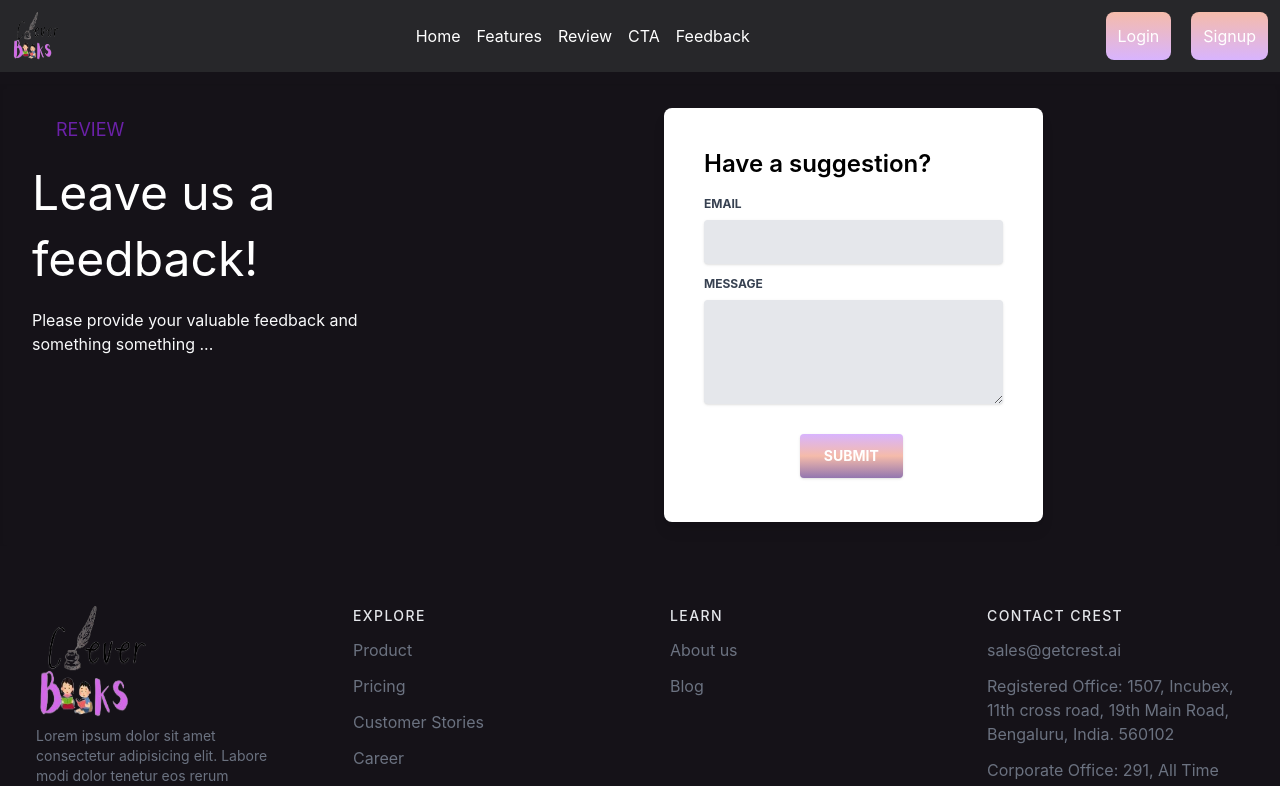
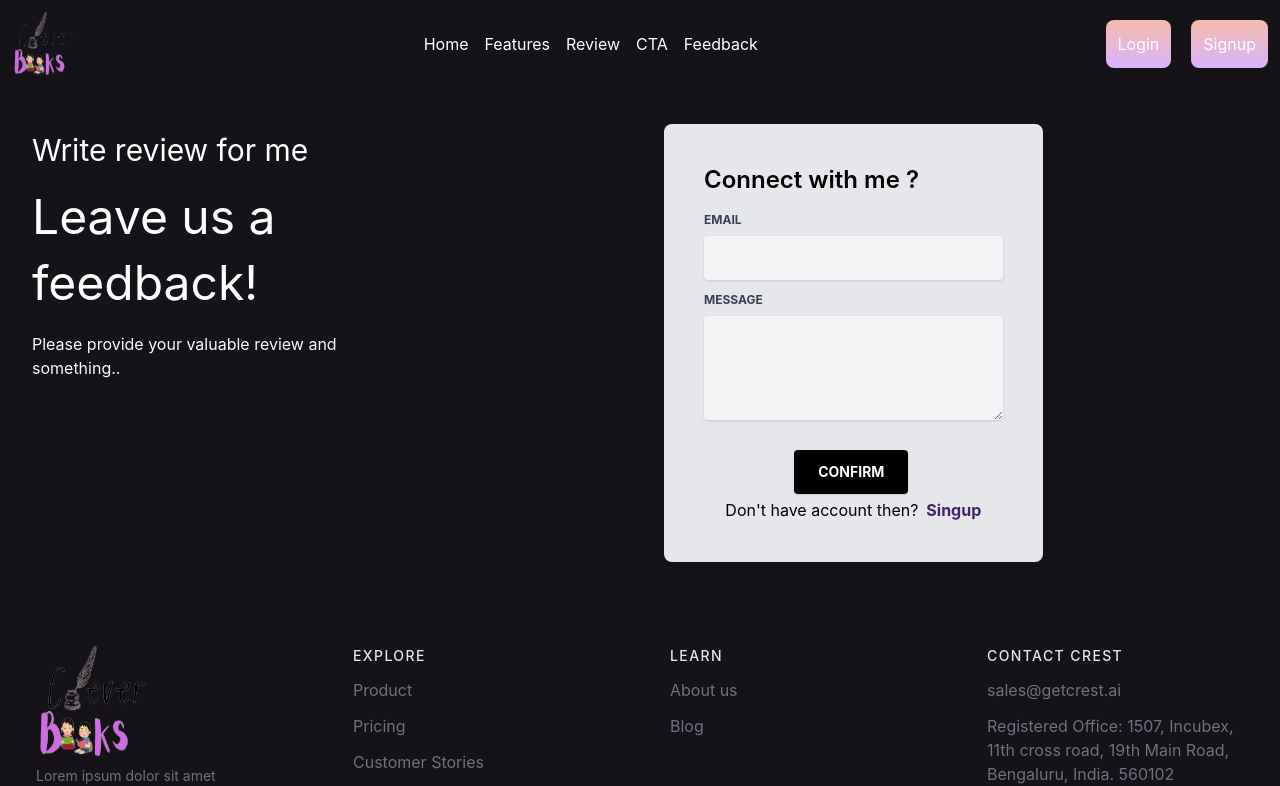
Before and after one commit to supriya224/patlikaki-website-landing-page, a React (Create React App) app: page /review in a window 1280 px wide. Shown: the top 786 px of the page. Built offline with nearby package versions, Linux system fonts and the light colour scheme.

Commit message:
commit changes

```diff
--- a/src/components/core/cta.tsx
+++ b/src/components/core/cta.tsx
@@ -5,13 +5,13 @@ function Cta() {
     <div>
       <div className="flex items-center justify-center ">
         <div className="w-full ">
-          <div className="bg-[#130a1a]  rounded-xl m-16 shadow-inner shadow-[#2e2538]">
+          <div className=" rounded-xl m-16 shadow-inner shadow-[#2e2538]">
             <div className="flex flex-col p-10  px-16 space-y-6 items-center text-center">
               <h1 className="font-light md:text-6xl text-5xl text-white tracking-wide ">
                 Special Offer on{" "}
                 <span
                   id="spin"
-                  className="text-transparent font-normal bg-clip-text bg-gradient-to-r from-[#bc8ef1] via-[#442463] to-[#1d1129] "
+                  className="text-transparent font-normal bg-clip-text bg-gradient-to-r from-[#bc8ef1] via-[#f5bbaa] to-[#1d1129] "
                 />{" "}
                 <br />
                 PatilKaki
@@ -23,7 +23,7 @@ function Cta() {
               </p>
               <button
                 type="button"
-                className="rounded-full bg-purple-300 bg-gradient-to-t  via-[#f5bbaa] from-[#9376af]  shadow-lg shadow-[#4f395f] text-white text-lg py-4 px-6">
+                className="rounded-full bg-purple-300 bg-gradient-to-t  from-[#f5bbaa]   shadow-lg shadow-[#4f395f] text-white text-lg py-4 px-6">
                 Shop Now
               </button>
             </div>
--- a/src/components/shared/header/header.tsx
+++ b/src/components/shared/header/header.tsx
@@ -31,9 +31,9 @@ const Header: React.FC = () => {
   ];
 
   return (
-    <header className="text-white bg-zinc-800">
+    <header className="text-white ">
       <div className="container mx-auto flex justify-between text-center items-center p-3">
-        <img src={Img} alt="" className="w-12 h-12" />
+        <img src={Img} alt="" className="w-16 h-16" />
 
         <div className="hidden lg:flex gap-4 text-md">
           {header.map((item, index) => (
--- a/src/pages/About.page.tsx
+++ b/src/pages/About.page.tsx
@@ -34,7 +34,7 @@ const AboutPage: React.FC = () => {
               </p>
               <a
                 href="/ "
-                className="mt-6 inline-block w-full rounded-md border border-transparent bg-black  px-8 py-3 font-medium text-white hover:bg-cyan-800 sm:w-auto">
+                className="mt-6 inline-block w-full rounded-md border border-transparent bg-black  px-8 py-3 font-medium text-white hover:bg-[#442463] sm:w-auto">
                 Get access to our one-time sale
               </a>
             </div>
--- a/src/pages/Home.page.tsx
+++ b/src/pages/Home.page.tsx
@@ -56,7 +56,7 @@ function HomePage() {
   // bg-red-900 sm:bg-yellow-400 md:bg-blue-400 lg:bg-teal-400 xl:bg-lime-400
   return (
     <div className="text-white">
-      <section className="w-full min-h-[80vh] container mx-auto flex justify-center items-center ">
+      <section className="w-full min-h-[100vh] container mx-auto flex justify-center items-center ">
         <div className="px-12 h-fit w-full flex flex-col items-center justify-center sm:flex-row gap-7 ">
           <div className="w-full justify-center items-center ">
             <h3 className="text-7xl pb-5">
@@ -74,13 +74,13 @@ function HomePage() {
               supply meet demand, and then help you grow both.
             </p>
             <button
-              className="bg-purple-300 bg-gradient-to-t  via-[#f5bbaa] from-[#9376af]  p-4 my-3 rounded-xl"
+              className="bg-purple-300 bg-gradient-to-t  from-[#f5bbaa]   p-4 my-3 rounded-xl"
               type="button">
               View More
             </button>
           </div>
           <div className="w-full flex justify-center  ">
-            <div className=" w-[250px] h-[250px] bg-gradient-to-b from-[#bc8ef1] via-[#442463] to-[#cc9cfc] absolute rounded-full top-[10%] eft-[10%] translate-x-[50%] translate-y-[50%] blur-[60px] hover:transform hover:scale-100 hover:bg-yellow-300" />
+            <div className=" w-[250px] h-[250px] bg-gradient-to-b from-[#bc8ef1] to-[#f5bbaa] absolute rounded-full top-[10%] eft-[10%] translate-x-[50%] translate-y-[50%] blur-[60px] hover:transform hover:scale-100 hover:bg-yellow-300" />
             <img src={Img} alt="" className="w-fit relative z-10" />
           </div>
         </div>
--- a/src/pages/Review.page.tsx
+++ b/src/pages/Review.page.tsx
@@ -1,6 +1,7 @@
 /* eslint-disable react/style-prop-object */
 /* eslint-disable jsx-a11y/label-has-associated-control */
 import React from "react";
+import { Link } from "react-router-dom";
 
 function ReviewPage() {
   return (
@@ -9,25 +10,25 @@ function ReviewPage() {
         <div className=" text-white py-1">
           <div className="container mx-auto  flex flex-col md:flex-row my-2 md:my-2 shadow-inner ">
             <div className="flex flex-col w-full lg:w-1/3 p-8">
-              <p className="ml-6 text-purple-800 text-lg uppercase tracking-loose">
-                REVIEW
+              <p className="text-3xl  tracking-loose">
+                Write review for me
               </p>
               <p className="text-3xl md:text-5xl my-4 leading-relaxed md:leading-snug">
                 Leave us a feedback!
               </p>
               <p className="text-sm md:text-base leading-snug text-gray-50 text-opacity-100">
-                Please provide your valuable feedback and something something
-                ...
+                Please provide your valuable review and something..
               </p>
             </div>
+            {/* box items */}
             <div className="flex flex-col w-full lg:w-2/3 justify-center">
               <div className="container w-full px-4">
                 <div className="flex flex-wrap justify-center">
                   <div className="w-full lg:w-6/12 px-4">
-                    <div className="relative flex flex-col min-w-0 break-words w-full my-6 shadow-lg rounded-lg bg-white">
+                    <div className="relative flex flex-col min-w-0 break-words w-full my-6 shadow-lg rounded-lg bg-gray-200">
                       <div className="flex-auto p-5 lg:p-10">
                         <h4 className="text-2xl mb-4 text-black font-semibold">
-                          Have a suggestion?
+                          Connect with me ?
                         </h4>
                         <form id="feedbackForm" action="" method="">
                           <div className="relative w-full mb-3">
@@ -41,7 +42,7 @@ function ReviewPage() {
                               name="email"
                               id="email"
                               className="border-0 px-3 py-3 rounded text-sm shadow w-full
-                    bg-gray-200 placeholder-black text-gray-800 outline-none focus:bg-gray-300"
+                    bg-gray-100 placeholder-black text-gray-800 outline-none focus:bg-gray-300"
                               placeholder=" "
                               required
                             />
@@ -59,18 +60,26 @@ function ReviewPage() {
                               name="feedback"
                               id="feedback"
                               // rows="4"
-                              className="border-0 px-3 py-3 bg-gray-200 placeholder-black text-gray-800 rounded text-sm shadow focus:outline-none w-full"
+                              className="border-0 px-3 py-3 bg-gray-100 placeholder-black text-gray-800 rounded text-sm shadow focus:outline-none w-full"
                               placeholder=""
                               required
                             />
                           </div>
-                          <div className="text-center mt-6">
+                          <div className="text-center mt-6 gap-12">
                             <button
                               id="feedbackBtn"
-                              className="bg-purple-300 bg-gradient-to-t  via-[#f5bbaa] from-[#9376af]  text-white text-center mx-auto active:bg-yellow-400 text-sm font-bold uppercase px-6 py-3 rounded shadow hover:shadow-lg outline-none focus:outline-none mr-1 mb-1"
+                              className="bg-black   text-white text-center mx-auto active:bg-yellow-400 text-sm font-bold uppercase px-6 py-3 rounded shadow hover:bg-[#442463]  hover:shadow-xl outline-none focus:outline-none mr-1 mb-1"
                               type="submit">
-                              Submit
+                              Confirm
                             </button>
+                            <h3 className="text-black">
+                              Don't have account then?
+                              <Link to="/">
+                                <span className="text-[#442463] font-bold pl-2 ">
+                                  Singup
+                                </span>
+                              </Link>
+                            </h3>
                           </div>
                         </form>
                       </div>
--- a/src/pages/Target.page.tsx
+++ b/src/pages/Target.page.tsx
@@ -24,7 +24,7 @@ const TargetPage: React.FC<TabsProps> = ({ tabs }) => {
               key={index}
               className={`px-4 py-2  gap-4  focus:outline-none ${
                 index === activeTab
-                  ? "mb-3 bg-purple-300 bg-gradient-to-t  via-[#f5bbaa] from-[#9376af]  text-2xl font-bold rounded-lg transition-all scale-110 ease-in-out duration-300  text-white"
+                  ? "mb-3 bg-purple-300 bg-gradient-to-t  from-[#f5bbaa]  text-2xl font-bold rounded-lg transition-all scale-110 ease-in-out duration-300  text-white"
                   : "border-transparent font-semibold text-xl text-gray-200"
               }`}
               onClick={() => setActiveTab(index)}>
```
